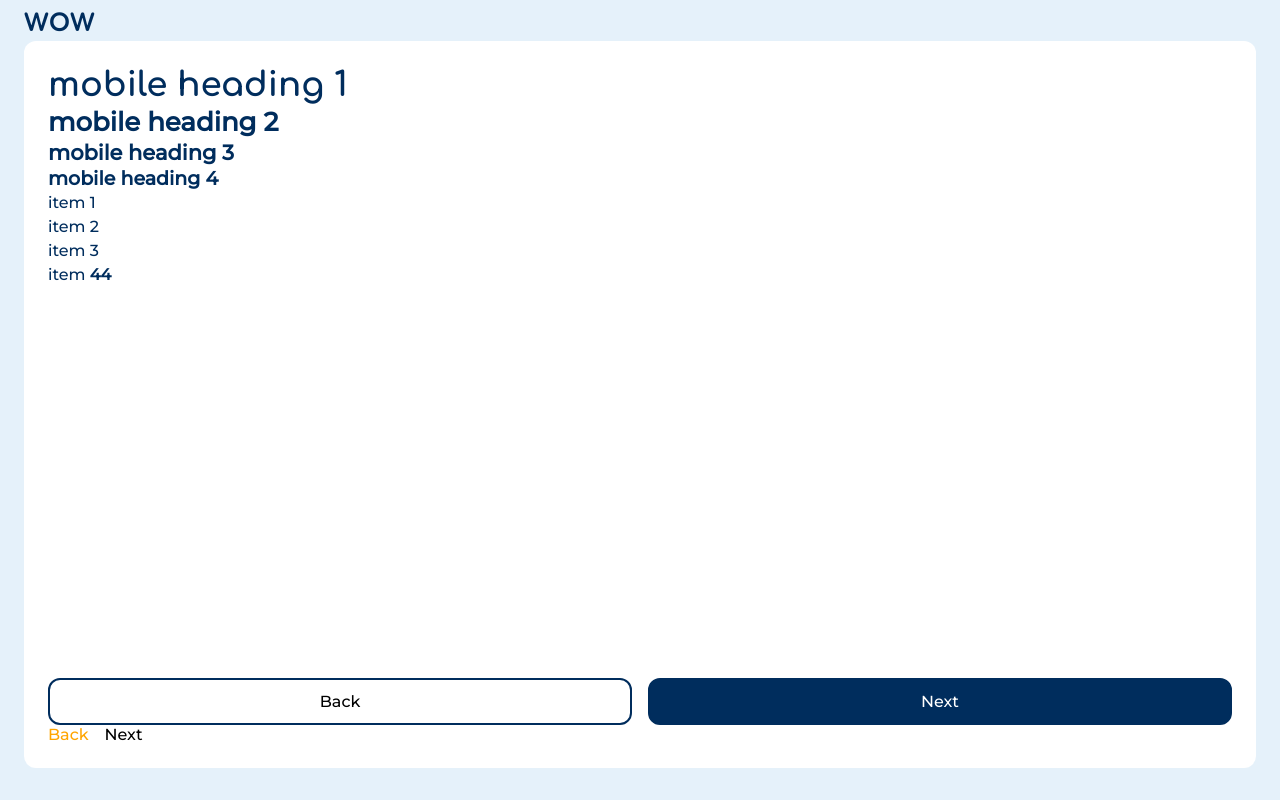
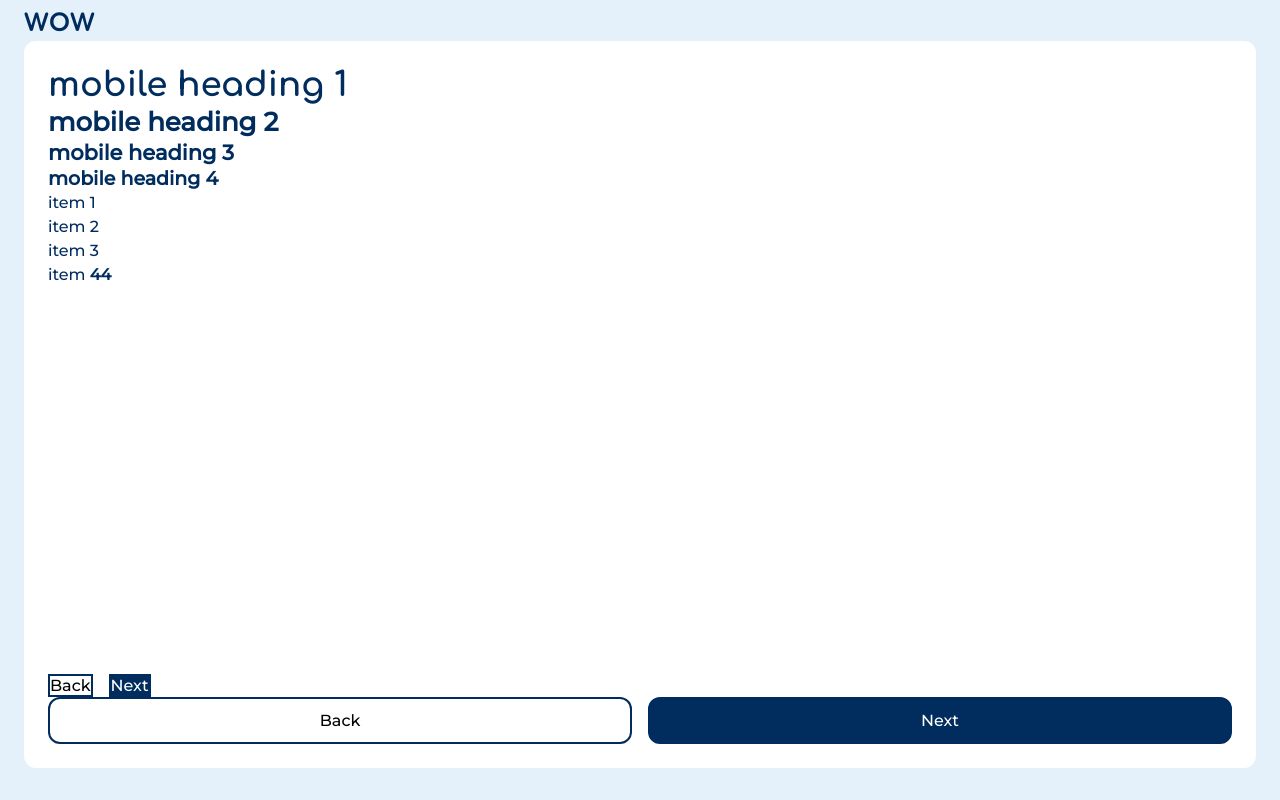
Before and after one commit to bradleyblackdev/dm-webview-prorotype-a, a React (Create React App) app: page / in a window 1280 px wide. Built offline with nearby package versions, Linux system fonts and the light colour scheme.

Commit message:
button fix

```diff
--- a/src/MegaTemplate.css
+++ b/src/MegaTemplate.css
@@ -47,6 +47,8 @@ body {
     --grey-medium: var(--ochsner-medium-grey);
     --grey-light: var(--ochsner-light-grey);
     --grey-very-light: var(--ochsner-very-light-grey);
+
+    background-color: var(--bg-default);
   }
 
 .page {
@@ -134,7 +136,7 @@ button {
     gap: 16px;
 }
 
-.footer button {
+.footer .button {
     display: flex;
     padding: 12px;
     justify-content: center;
@@ -142,7 +144,7 @@ button {
     border-radius: 12px;
 }
 
-.footer button:active {
+.footer .button:active {
     opacity: 75%;
 }
 
--- a/src/TemplateA.tsx
+++ b/src/TemplateA.tsx
@@ -32,8 +32,8 @@ const TemplateA = () => {
                     <button className="primary">Next</button>
                 </div>
                 <div className="footer">
-                    <div className="back2">Back</div>
-                    <div className="primary2">Next</div>
+                    <div className="button back">Back</div>
+                    <div className="button primary">Next</div>
                 </div>
             </div>
         </div>
```
